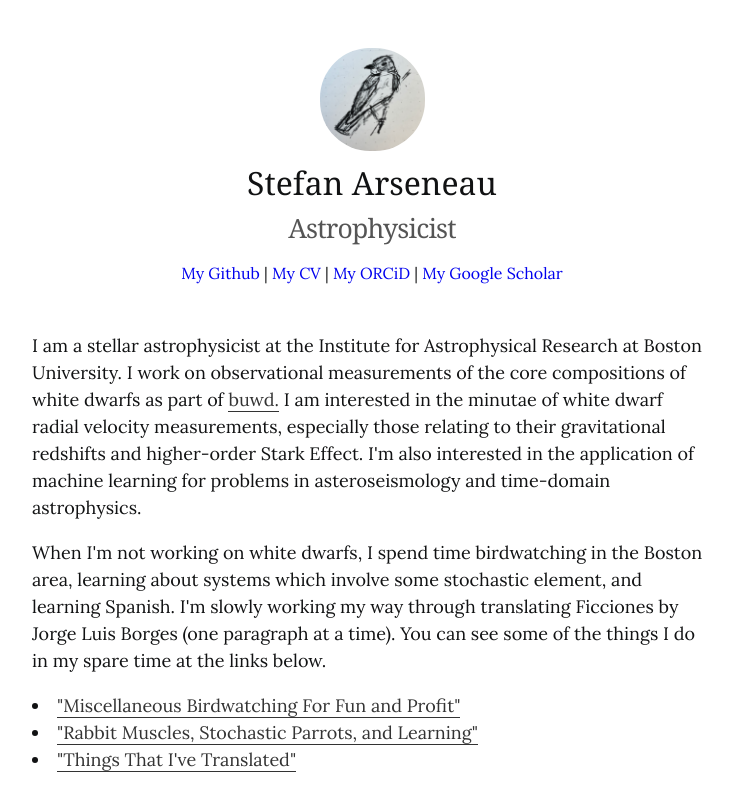
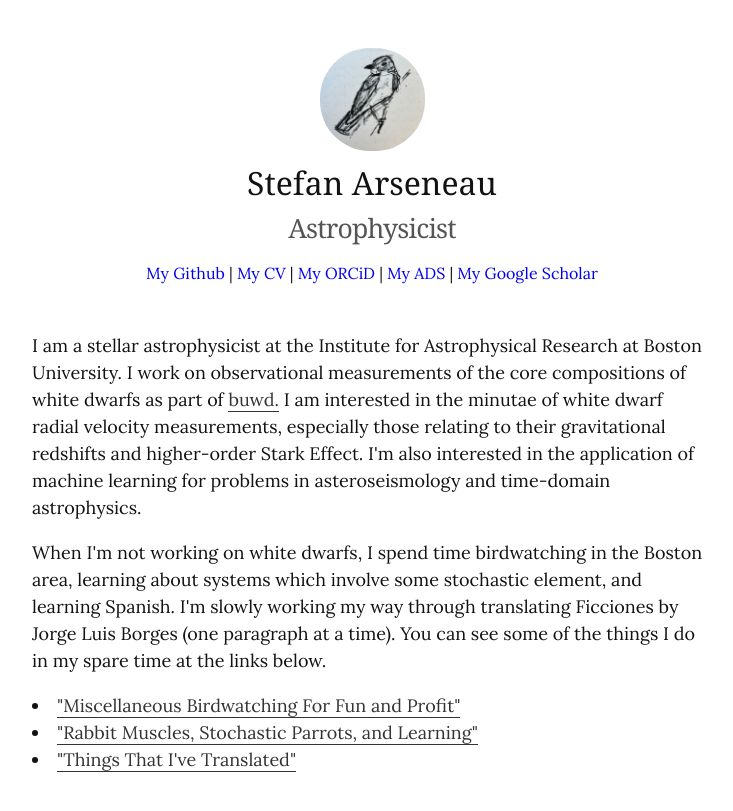
Before and after one commit to stefanarseneau/stefanarseneau.github.io, a Jekyll site: the page built from index.html, in a window 1280 px wide. Shown: the top 811 px of the page, without its empty margins (268-1001 px from the left). Built offline with Jekyll 4.4.1, drawn with Linux system fonts in a browser that asks for light colours; nearby versions of some CDN libraries.

Commit message:
Add ADS link to icon-links.html

```diff
--- a/_includes/icon-links.html
+++ b/_includes/icon-links.html
@@ -6,6 +6,7 @@
   <li class="icon-link-item"><a href="{{ site.resume_social_links.resume_github_url }}" class="icon-link" itemprop="url">My Github</a> |
     <a href="https://github.com/stefanarseneau/cv/blob/main-pdf/cv.pdf" class="icon-link" itemprop="url">My CV</a> |
     <a href="https://orcid.org/0000-0002-6270-8624">My ORCiD</a> |
+    <a href="https://ui.adsabs.harvard.edu/user/libraries/DeRwbCdoTjO3bMNp334P6A"> My ADS</a> |
     <a href="https://scholar.google.com/citations?user=LKmtD8wAAAAJ&hl=en">My Google Scholar</a></li>
   {% endif %}
   <!-- Website link -->
```
